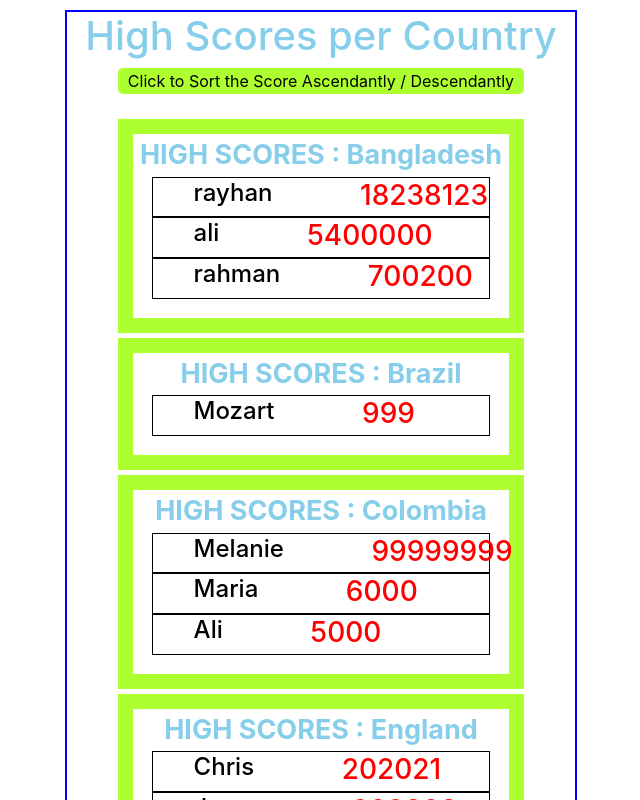
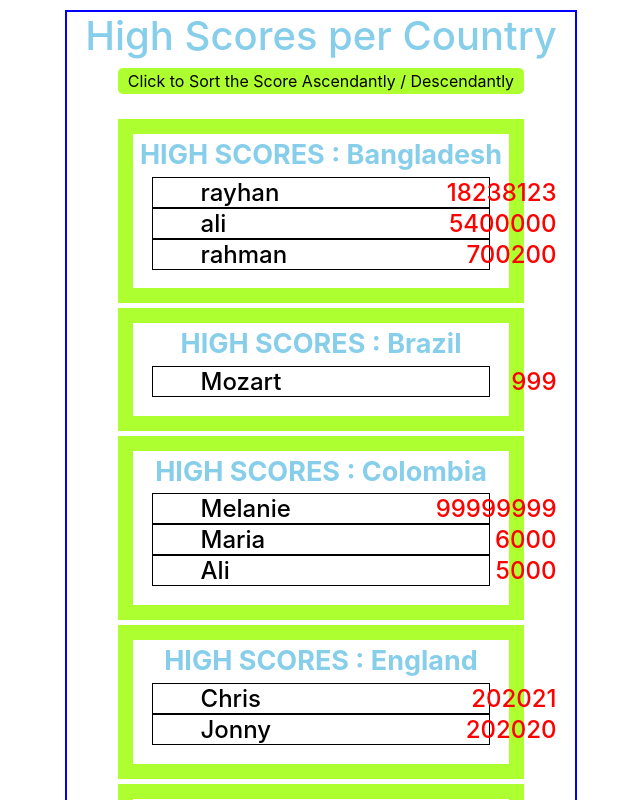
Before and after one commit to nouri89/high-score-tables, a React (Create React App) app: page / in a window 1280 px wide. Shown: the top 800 px of the page, without its empty margins (319-959 px from the left). Built offline with nearby package versions, Linux system fonts and the light colour scheme.

Commit message:
Update PlayerScore.js

```diff
--- a/src/PlayerScore.js
+++ b/src/PlayerScore.js
@@ -2,9 +2,27 @@ import React from "react";
 
 function PlayerScore(props) {
 	return (
-		<div className="playerScore" style={{ display: "flex" }}>
-			<h4>{props.pName}</h4>
-			<h3 style={{ color: "red", paddingLeft: "50px" }}>{props.pScore}</h3>
+		<div
+			className="playerScore"
+			style={{
+				position: "relative",
+			}}
+		>
+			<h4 style={{  position: "absolute",left:"0px" }}>
+				{props.pName}
+			</h4>
+			<h4
+				style={{
+					position: "absolute",
+					right:"-316px",
+					color: "red",
+
+
+
+				}}
+			>
+				{props.pScore}
+			</h4>
 		</div>
 	);
 }
```
